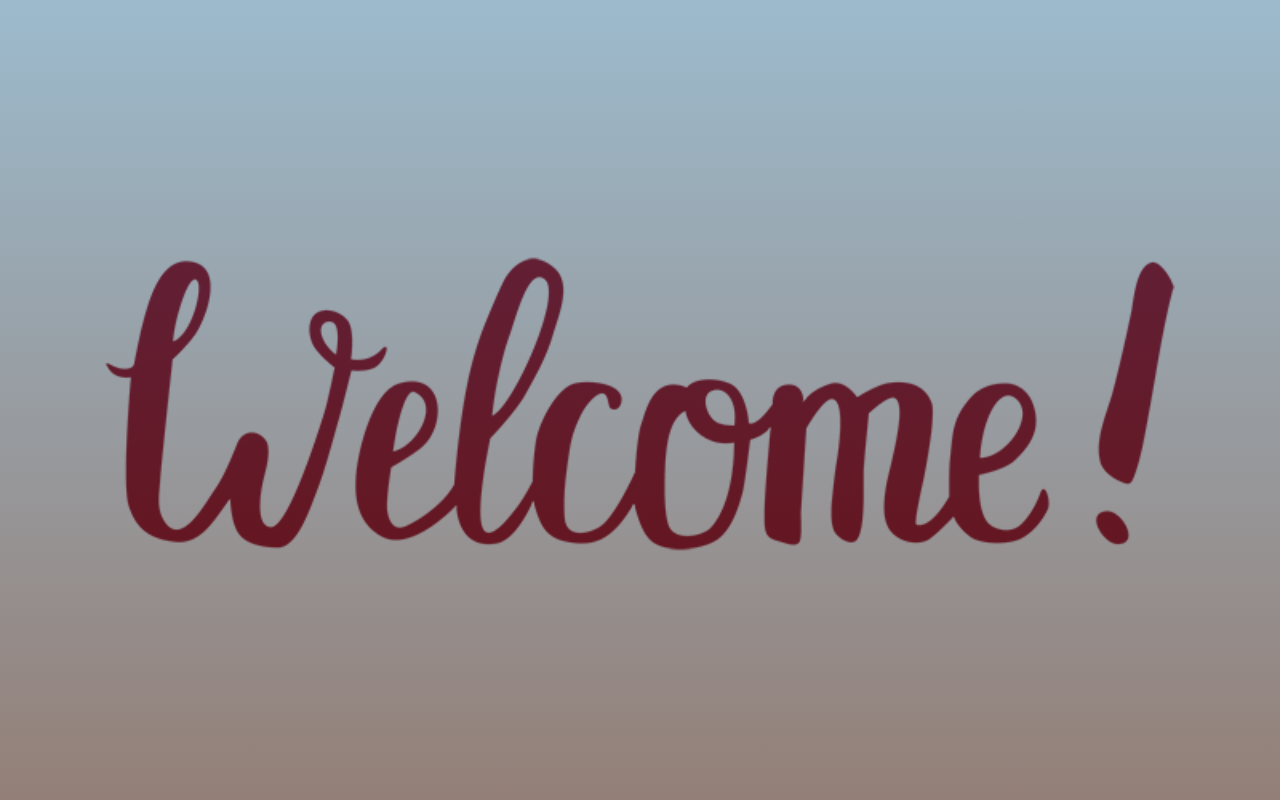
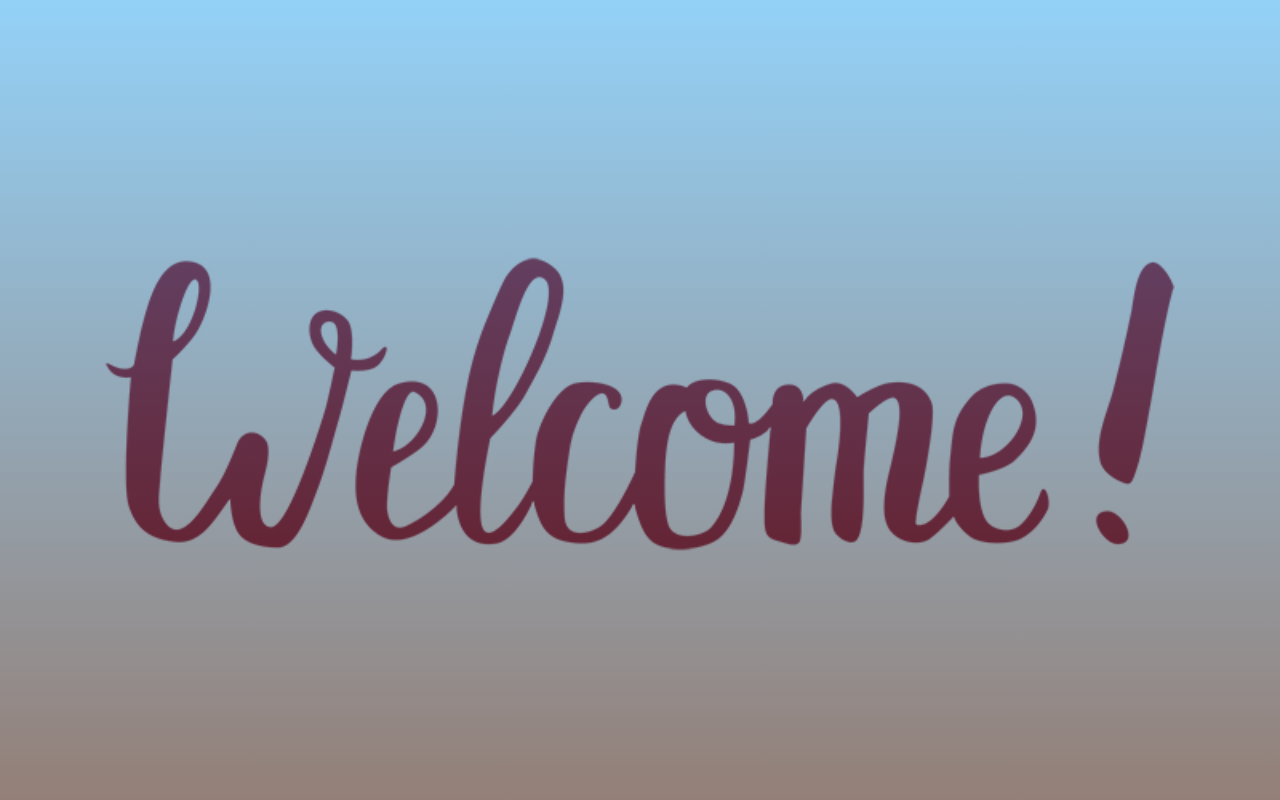
Before and after one commit to carsons11/Shopping, a plain HTML site: page index.html in a window 1280 px wide. Shown: the top 800 px of the page. Drawn offline with Linux system fonts and the light colour scheme.

Commit message:
Update style.css

```diff
--- a/style.css
+++ b/style.css
@@ -23,7 +23,7 @@ body,
     justify-content: center;
     align-items:center;
     text-align: center;
-    background-image: linear-gradient(rgba(8,84,130,0.4), rgba(56, 19, 4, 0.54)), url("img/WAIT.gif");;
+    background-image: linear-gradient(rgba(38, 163, 240, 0.493), rgba(56, 19, 4, 0.54)), url("img/WAIT.gif");;
     background-size: cover;
     background-position: center;
     background-attachment: fixed;
```
